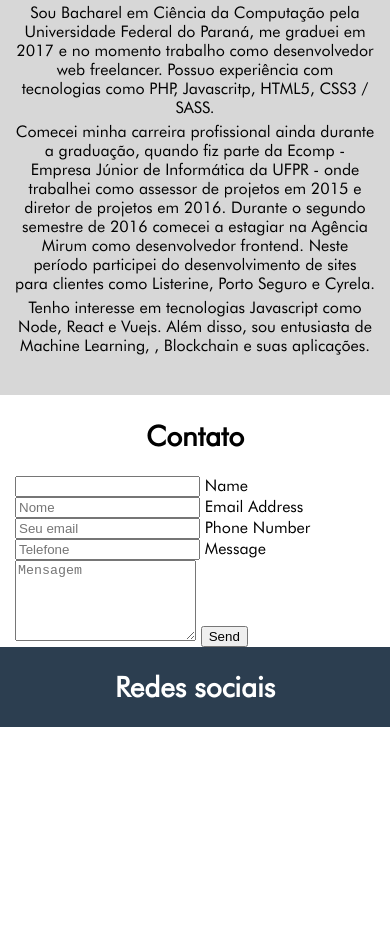
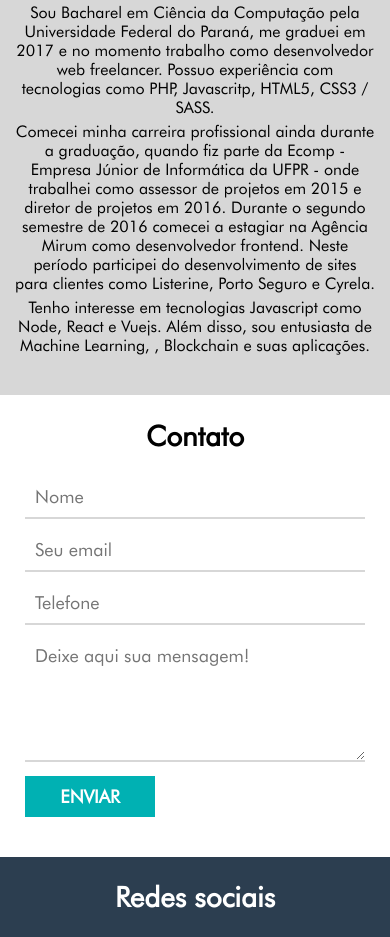
Before and after one commit to guilherme-dev/guilherme-dev.github.io, a website: page index.html in a window 390 px wide. Shown: the part 2196-3133 px from the top of the page. Before the commit the page ends 2923 px from the top, so only its background shows below. Drawn offline with nearby package versions, Linux system fonts and the light colour scheme.

Commit message:
contact form mobile

```diff
--- a/index.html
+++ b/index.html
@@ -109,16 +109,24 @@
 			<h1>Contato</h1>
 			<!-- https://formspree.io/gsantos.ufpr@gmail.com -->
 			<form action="" method="POST" class="contact-form">
-				<input class="hidden" type="text" name="_gotcha">
-				<label>Name</label>
-					<input type="text" class="" placeholder="Nome" id="name" name="Name" required="" data-validation-required-message="Please enter your name.">
-				<label>Email Address</label>
-			    	<input type="email" class="" placeholder="Seu email" id="email" name="Email" required="" data-validation-required-message="Please enter your email address.">
-			    <label>Phone Number</label>
-			    	<input type="tel" class="" placeholder="Telefone" id="phone" name="Phone" required="" data-validation-required-message="Please enter your phone number.">
-			    <label>Message</label>
-			    	<textarea rows="5" class="" placeholder="Mensagem" id="message" name="Message" required="" data-validation-required-message="Please enter a message."></textarea>
-			    <input type="submit" value="Send">
+				<input  class="hidden" type="text" name="_gotcha" />
+				<div class="form-group">
+					<label class="hidden" >Nome</label>
+					<input type="text" class="form-group__input" placeholder="Nome" id="name" name="Name" required="" data-validation-required-message="Por favor, digite seu nome.">
+				</div>
+				<div class="form-group">
+					<label class="hidden" >Email</label>
+			    	<input type="email" class="form-group__input" placeholder="Seu email" id="email" name="Email" required="" data-validation-required-message="Por favor, digite seu email.">
+				</div>
+				<div class="form-group">
+					<label class="hidden" >Telefone</label>
+			    	<input type="tel" class="form-group__input" placeholder="Telefone" id="phone" name="Phone">
+				</div>
+				<div class="form-group">
+					<label class="hidden" >Mensagem</label>
+			    	<textarea rows="5" class="form-group__input" placeholder="Deixe aqui sua mensagem!" id="message" name="Message" required="" data-validation-required-message="Por favor, deixe aqui sua mensagem."></textarea>
+				</div>
+				<input class="form-group__input form-group__input--submit" type="submit" value="Enviar">
 			</form>
 		</div>
 	</section>
--- a/src/styles/partials/_forms.scss
+++ b/src/styles/partials/_forms.scss
@@ -0,0 +1,39 @@
+// FORMS
+
+.hidden {
+	display: none;
+}
+
+.contact-form {
+	margin-bottom: 40px;
+	padding: 0 10px;
+}
+	.form-group {
+		margin: 10px auto;
+	}
+	.form-group__input {
+		box-sizing: border-box;
+		width: 100%;
+		padding: 10px;
+		border: none;
+		border-bottom: 2px solid $input_border;
+		@include font-FuturaBT-Book;
+		@include font-size(18px);
+		&:focus {
+			outline: 0;
+			border-color: $link_hover;
+		}
+		&.form-group__input--submit {
+			max-width: 130px;
+			background-color: $link_hover;
+			border: none;
+			color: white;
+			font-weight: bold;
+			text-transform: uppercase;
+			&:focus,
+			&:hover {
+				outline: 2px solid $button_focus;
+				background-color: $button_focus;
+			}
+		}
+	}
--- a/src/styles/partials/_variables.scss
+++ b/src/styles/partials/_variables.scss
@@ -1,6 +1,7 @@
 
 
 //Colors
+$verde_dark   : #007f80;
 $verde_base   : #00b1b3;
 $azul_base    : #1d5086;
 $azul_cinza   : #2c3e50;
@@ -12,6 +13,7 @@ $cinza_lighter: #d7d7d7;
 
 $text_secondary : $azul_cinza;
 $link_hover : $verde_base;
+$button_focus : $verde_dark;
 
 $navbar_color : $cinza_base;
 $navbar_color_dark : $cinza_dark;
@@ -20,3 +22,5 @@ $section_color: $cinza_lighter;
 $section_color_darker : $cinza_light;
 
 $footer_color : $azul_cinza;
+
+$input_border : $cinza_lighter;
```
Also changed, not shown: dist/styles/main.css.
